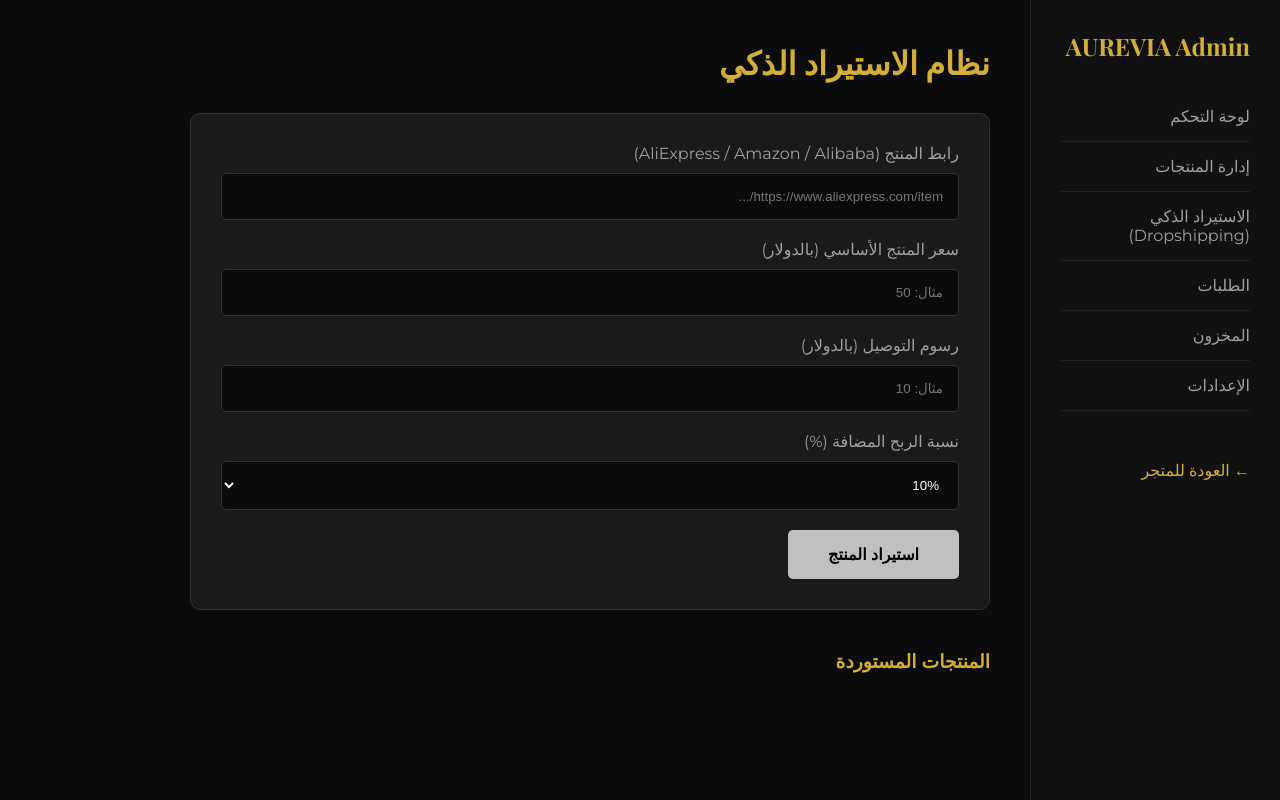
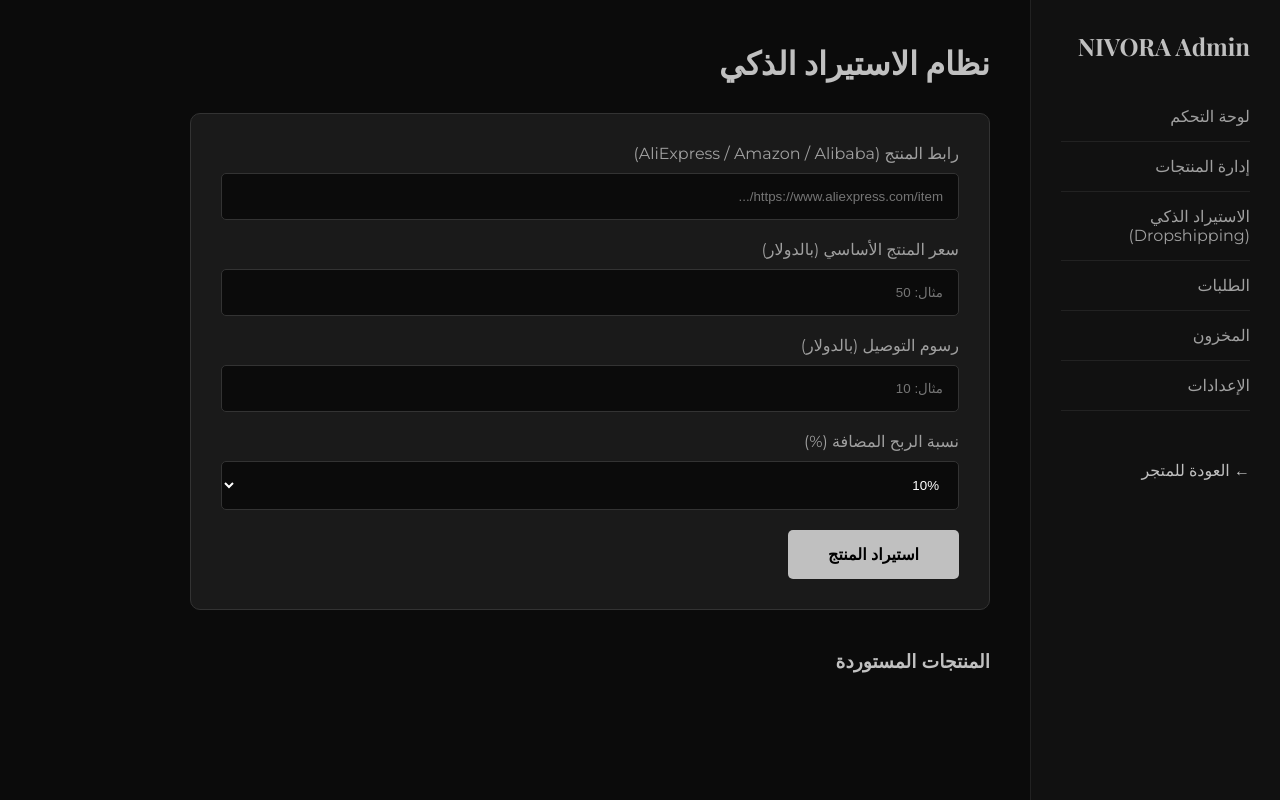
Before and after one commit to florintours2026-blip/NIVORA-SILVER, a plain HTML site: page admin.html in a window 1280 px wide. Drawn offline with nearby package versions, Linux system fonts and the light colour scheme; files that its build step writes are made by us from their sources; files whose address does not match are found by name.

Commit message:
Change branding from AUREVIA to NIVORA

```diff
--- a/admin.html
+++ b/admin.html
@@ -2,32 +2,32 @@
 <html lang="ar" dir="rtl">
 <head>
     <meta charset="UTF-8">
-    <title>لوحة الإدارة | AUREVIA</title>
+    <title>لوحة الإدارة | NIVORA</title>
     <link rel="stylesheet" href="style.css">
     <link href="https://fonts.googleapis.com/css2?family=Montserrat:wght@300;400;600&family=Playfair+Display:wght@400;700&display=swap" rel="stylesheet">
     <style>
         .admin-container { display: flex; height: 100vh; }
         .sidebar { width: 250px; background: #111; padding: 30px; border-left: 1px solid #222; }
-        .sidebar h2 { color: var(--gold); font-family: var(--font-heading); margin-bottom: 30px; }
+        .sidebar h2 { color: var(--silver); font-family: var(--font-heading); margin-bottom: 30px; }
         .sidebar ul { list-style: none; }
         .sidebar ul li { padding: 15px 0; color: var(--text-gray); cursor: pointer; border-bottom: 1px solid #222; }
-        .sidebar ul li:hover { color: var(--gold); }
+        .sidebar ul li:hover { color: var(--silver); }
 
         .main-content { flex: 1; padding: 40px; overflow-y: auto; background: #0B0B0B; }
-        .main-content h1 { color: var(--gold); font-family: var(--font-heading); margin-bottom: 30px; }
+        .main-content h1 { color: var(--silver); font-family: var(--font-heading); margin-bottom: 30px; }
 
         .import-form { background: #1A1A1A; padding: 30px; border-radius: 10px; border: 1px solid #333; max-width: 800px; }
         .import-form label { display: block; margin-bottom: 10px; color: var(--text-gray); }
         .import-form input, .import-form select {
             width: 100%; padding: 15px; margin-bottom: 20px; background: #0B0B0B; border: 1px solid #333; color: white; border-radius: 5px;
         }
-        .import-form input:focus { border-color: var(--gold); outline: none; }
+        .import-form input:focus { border-color: var(--silver); outline: none; }
         .import-form button { width: auto; padding: 15px 40px; }
 
         .product-list { margin-top: 40px; }
         .product-item { display: flex; justify-content: space-between; align-items: center; background: #1A1A1A; padding: 15px; margin-bottom: 10px; border-radius: 5px; border: 1px solid #222; }
         .product-item span { color: var(--text-white); }
-        .product-item .price { color: var(--gold); font-weight: bold; }
+        .product-item .price { color: var(--silver); font-weight: bold; }
     </style>
 </head>
 <body>
@@ -35,7 +35,7 @@
 <div class="admin-container">
     <!-- الشريط الجانبي -->
     <div class="sidebar">
-        <h2>AUREVIA Admin</h2>
+        <h2>NIVORA Admin</h2>
         <ul>
             <li>لوحة التحكم</li>
             <li>إدارة المنتجات</li>
@@ -44,7 +44,7 @@
             <li>المخزون</li>
             <li>الإعدادات</li>
         </ul>
-        <a href="index.html" style="display:block; margin-top:50px; color:var(--gold); text-decoration:none;">← العودة للمتجر</a>
+        <a href="index.html" style="display:block; margin-top:50px; color:var(--silver); text-decoration:none;">← العودة للمتجر</a>
     </div>
 
     <!-- المحتوى الرئيسي -->
@@ -73,7 +73,7 @@
         </div>
 
         <div class="product-list" id="admin-product-list">
-            <h3 style="color:var(--gold); margin-bottom:15px;">المنتجات المستوردة</h3>
+            <h3 style="color:var(--silver); margin-bottom:15px;">المنتجات المستوردة</h3>
             <!-- سيتم عرض المنتجات هنا -->
         </div>
     </div>
```
